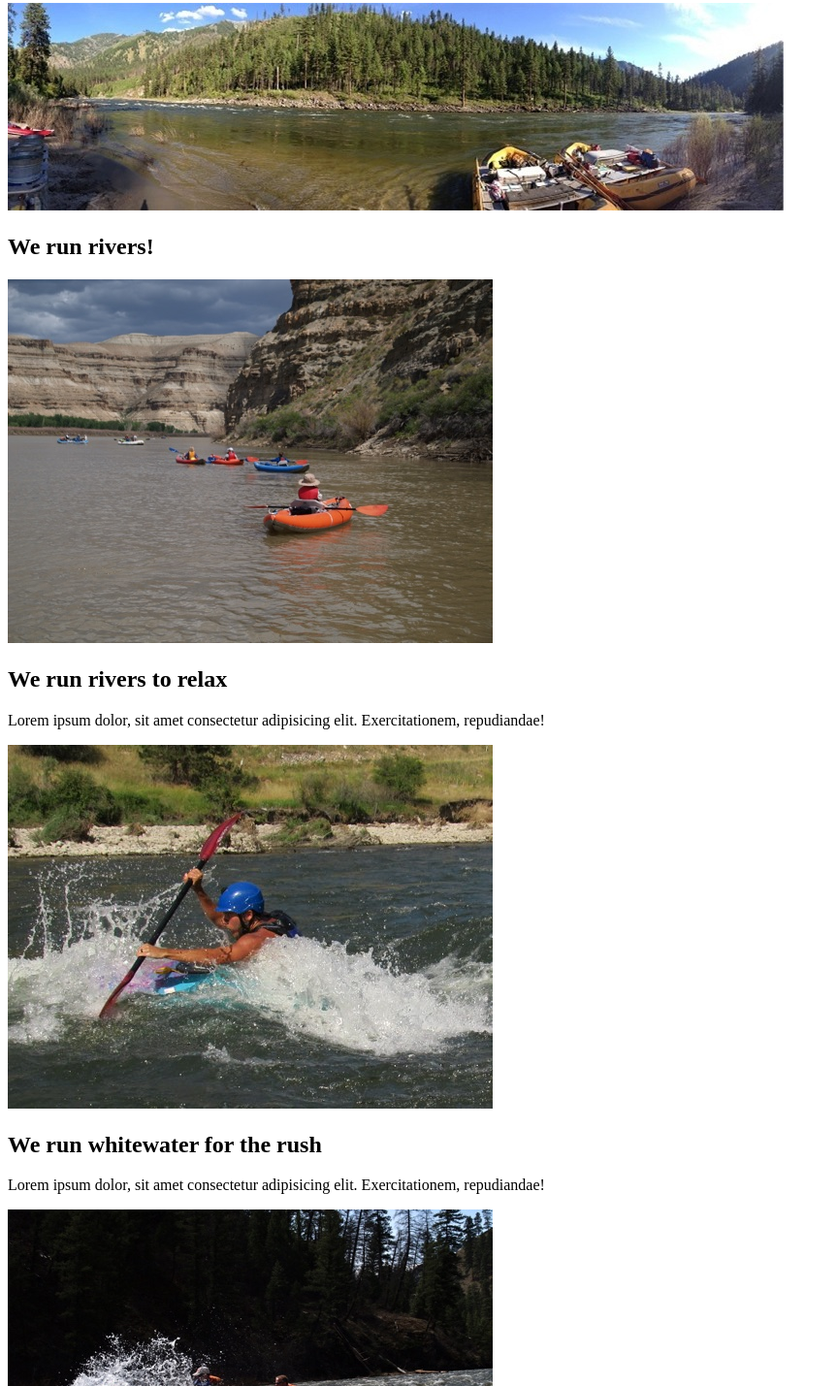
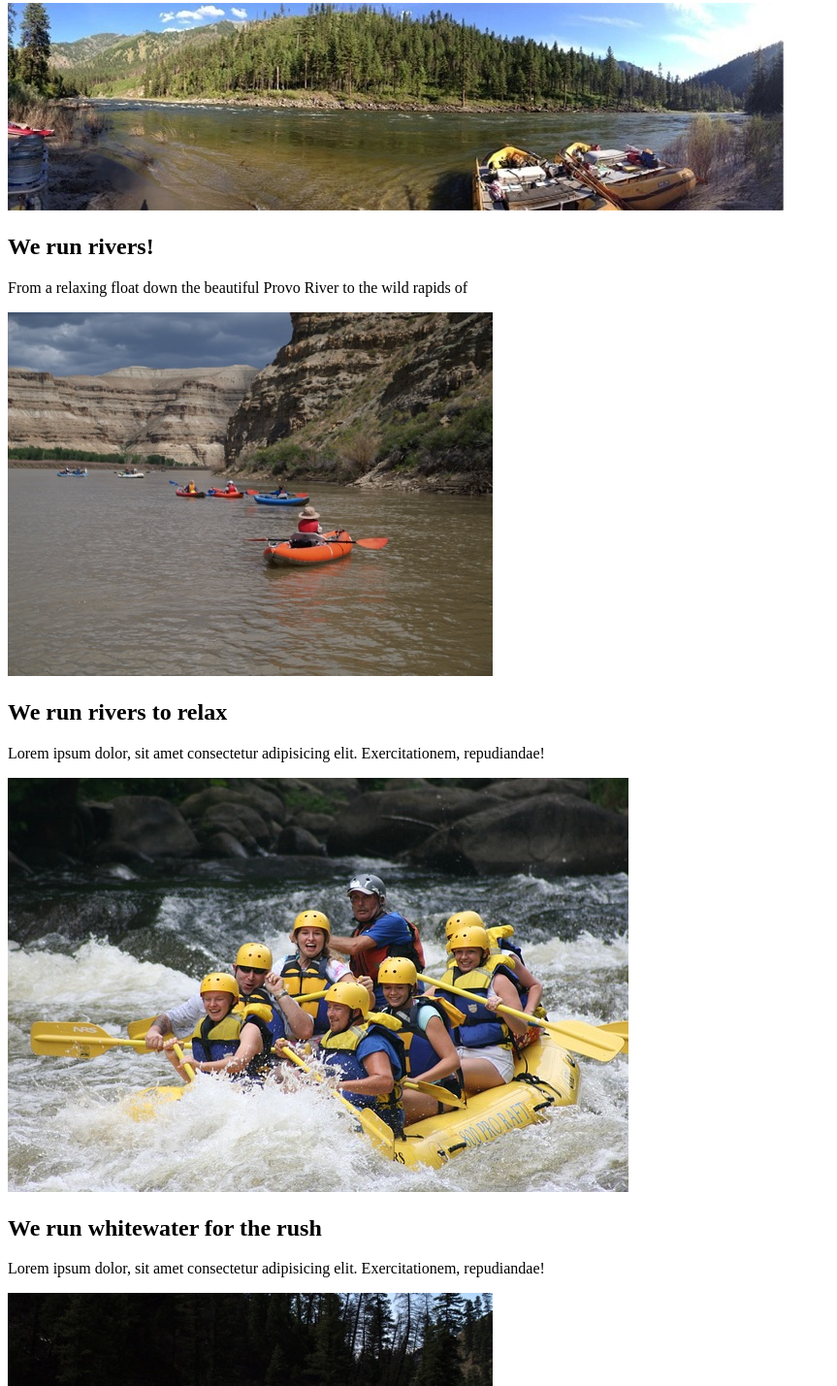
Before and after one commit to jmathis6/wdd130, a plain HTML site: page week3/index.html in a window 1280 px wide. Shown: the part 233-1662 px from the top of the page at 97% size, without its empty margins (0-863 px from the left). Drawn offline with Linux system fonts and the light colour scheme.

Commit message:
EE Home3

```diff
--- a/week3/index.html
+++ b/week3/index.html
@@ -22,7 +22,7 @@
     <main>
         <div class="heroimage"><img src="images/river1.jpg" alt="Two rafts">
             <h2>We run rivers!</h2>
-            <p></p>
+            <p>From a relaxing float down the beautiful Provo River to the wild rapids of </p>
         </div>
         <div class="items">
             <section>
@@ -31,7 +31,7 @@
                 <p>Lorem ipsum dolor, sit amet consectetur adipisicing elit. Exercitationem, repudiandae!</p>
             </section>
             <section>
-                <img src="images/river3.jpg" alt="Rapids">
+                <img src="images/river5.jpg" alt="Rapids">
                 <h2>We run whitewater for the rush</h2>
                 <p>Lorem ipsum dolor, sit amet consectetur adipisicing elit. Exercitationem, repudiandae!</p>
             </section>
```
Also changed, not shown: week3/images/rafting-g811f954a0_640.jpg (added), week3/images/river5.jpg (added).
